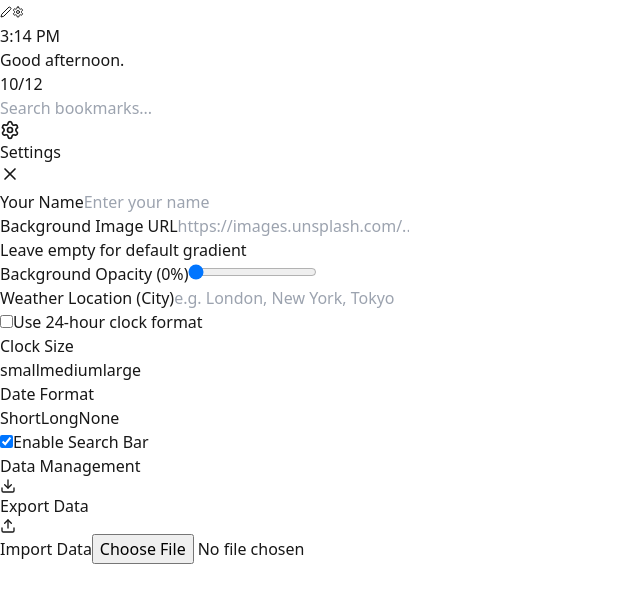
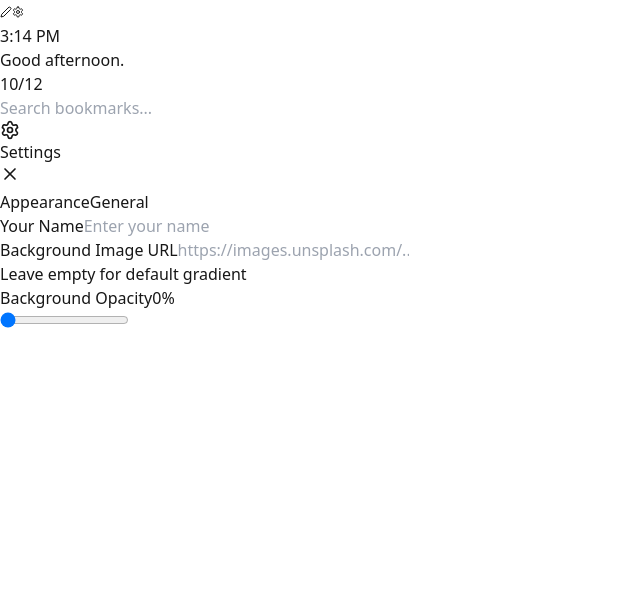
Before and after one commit to mikaelmalm/zentab, a React (Vite) app: page / in a window 1280 px wide. Both pictures are taken after a click on the button 18 px from the left and 12 px from the top of the page. Shown: the top 602 px of the page, without its empty margins (0-640 px from the left). Built offline with nearby package versions, Linux system fonts and the light colour scheme.

Commit message:
feat: introduce tabbed navigation to the settings modal to organize options by appearance and general categories.

```diff
--- a/src/components/SettingsModal.tsx
+++ b/src/components/SettingsModal.tsx
@@ -12,7 +12,7 @@ interface SettingsModalProps {
   onExport: () => void;
 }
 
-import { useEffect } from 'react';
+import { useEffect, useState } from 'react';
 
 export const SettingsModal = ({
   settings,
@@ -31,6 +31,8 @@ export const SettingsModal = ({
     window.addEventListener('keydown', handleKeyDown);
     return () => window.removeEventListener('keydown', handleKeyDown);
   }, [isOpen, onClose]);
+
+  const [activeTab, setActiveTab] = useState<'appearance' | 'general'>('appearance');
 
   if (!isOpen) return null;
 
@@ -52,11 +54,37 @@ export const SettingsModal = ({
           </button>
         </div>
 
-        <div className="p-6 space-y-6">
-          {/* General Settings */}
-          <div className="space-y-4">
+        {/* Tabs */}
+        <div className="flex border-b border-zinc-800">
+          <button
+            onClick={() => setActiveTab('appearance')}
+            className={`flex-1 py-3 text-sm font-medium transition-colors relative ${
+              activeTab === 'appearance' ? 'text-white' : 'text-zinc-500 hover:text-zinc-300'
+            }`}
+          >
+            Appearance
+            {activeTab === 'appearance' && (
+              <div className="absolute bottom-0 left-0 right-0 h-0.5 bg-white" />
+            )}
+          </button>
+          <button
+            onClick={() => setActiveTab('general')}
+            className={`flex-1 py-3 text-sm font-medium transition-colors relative ${
+              activeTab === 'general' ? 'text-white' : 'text-zinc-500 hover:text-zinc-300'
+            }`}
+          >
+            General
+            {activeTab === 'general' && (
+              <div className="absolute bottom-0 left-0 right-0 h-0.5 bg-white" />
+            )}
+          </button>
+        </div>
+
+        <div className="p-6">
+          {activeTab === 'appearance' ? (
+            <div className="space-y-5">
               <div>
-               <label className="block text-sm font-medium text-zinc-400 mb-1">Your Name</label>
+                <label className="block text-sm font-medium text-zinc-400 mb-1.5">Your Name</label>
                 <input
                   className="w-full bg-zinc-950 border border-zinc-800 rounded px-3 py-2 text-white focus:outline-none focus:border-zinc-600 transition-colors"
                   value={settings.userName || ''}
@@ -64,8 +92,9 @@ export const SettingsModal = ({
                   placeholder="Enter your name"
                 />
               </div>
+
               <div>
-               <label className="block text-sm font-medium text-zinc-400 mb-1">Background Image URL</label>
+                <label className="block text-sm font-medium text-zinc-400 mb-1.5">Background Image URL</label>
                 <input
                   className="w-full bg-zinc-950 border border-zinc-800 rounded px-3 py-2 text-white focus:outline-none focus:border-zinc-600 transition-colors text-sm"
                   value={settings.backgroundImageUrl || ''}
@@ -76,9 +105,10 @@ export const SettingsModal = ({
               </div>
 
               <div>
-            <label className="block text-xs font-medium text-white/70 mb-1">
-              Background Opacity ({settings.backgroundOpacity ?? 0}%)
-            </label>
+                <div className="flex justify-between items-center mb-1.5">
+                  <label className="block text-sm font-medium text-zinc-400">Background Opacity</label>
+                  <span className="text-xs text-zinc-500">{settings.backgroundOpacity ?? 0}%</span>
+                </div>
                 <input
                   type="range"
                   min="0"
@@ -88,11 +118,11 @@ export const SettingsModal = ({
                   className="w-full accent-white"
                 />
               </div>
-
+            </div>
+          ) : (
+            <div className="space-y-5">
                <div>
-            <label className="block text-xs font-medium text-white/70 mb-1">
-              Weather Location (City)
-            </label>
+                 <label className="block text-sm font-medium text-zinc-400 mb-1.5">Weather Location</label>
                  <input
                    className="w-full bg-zinc-950 border border-zinc-800 rounded px-3 py-2 text-white focus:outline-none focus:border-zinc-600 transition-colors"
                    value={settings.weatherCity || ''}
@@ -101,19 +131,9 @@ export const SettingsModal = ({
                  />
                </div>
 
-             <div className="flex items-center gap-3">
-               <input
-                 type="checkbox"
-                 id="24h"
-                 checked={settings.is24HourFormat}
-                 onChange={(e) => onUpdateSettings({ is24HourFormat: e.target.checked })}
-                 className="rounded border-zinc-700 bg-zinc-900 text-white"
-               />
-                <label htmlFor="24h" className="text-sm text-zinc-300">Use 24-hour clock format</label>
-              </div>
 
                  <div>
-                <label className="block text-sm font-medium text-zinc-400 mb-2">Clock Size</label>
+                   <label className="block text-sm font-medium text-zinc-400 mb-1.5">Clock Size</label>
                    <div className="flex bg-zinc-950 rounded border border-zinc-800 p-1">
                      {['small', 'medium', 'large'].map((size) => (
                        <button
@@ -132,7 +152,7 @@ export const SettingsModal = ({
                  </div>
 
                  <div>
-                <label className="block text-sm font-medium text-zinc-400 mb-2">Date Format</label>
+                    <label className="block text-sm font-medium text-zinc-400 mb-1.5">Date Format</label>
                     <div className="flex bg-zinc-950 rounded border border-zinc-800 p-1">
                       <button
                         onClick={() => onUpdateSettings({ dateFormat: 'short' })}
@@ -167,6 +187,8 @@ export const SettingsModal = ({
                     </div>
                  </div>
 
+
+               <div className="space-y-3 pt-2">
                  <div className="flex items-center gap-3">
                    <input
                      type="checkbox"
@@ -177,22 +199,32 @@ export const SettingsModal = ({
                    />
                    <label htmlFor="searchEnabled" className="text-sm text-zinc-300">Enable Search Bar</label>
                  </div>
+
+                 <div className="flex items-center gap-3">
+                   <input
+                     type="checkbox"
+                     id="24h"
+                     checked={settings.is24HourFormat}
+                     onChange={(e) => onUpdateSettings({ is24HourFormat: e.target.checked })}
+                     className="rounded border-zinc-700 bg-zinc-900 text-white"
+                   />
+                    <label htmlFor="24h" className="text-sm text-zinc-300">Use 24-hour clock format</label>
+                  </div>
                </div>
 
-          <div className="h-px bg-zinc-800" />
+               <div className="h-px bg-zinc-800 my-4" />
 
-          {/* Data Management */}
-          <div className="space-y-3">
-            <h3 className="text-sm font-medium text-zinc-400 uppercase tracking-wider text-xs">Data Management</h3>
+               <div>
+                 <h3 className="text-xs font-medium text-zinc-500 uppercase tracking-wider mb-3">Data Management</h3>
                  <div className="flex gap-3">
                    <button
                      onClick={onExport}
                      className="flex-1 flex items-center justify-center gap-2 bg-zinc-800 hover:bg-zinc-700 text-white px-4 py-2 rounded transition-colors text-sm font-medium"
                    >
-                <Download size={16} /> Export Data
+                     <Download size={16} /> Export
                    </button>
                    <label className="flex-1 flex items-center justify-center gap-2 bg-zinc-800 hover:bg-zinc-700 text-white px-4 py-2 rounded transition-colors text-sm font-medium cursor-pointer">
-                <Upload size={16} /> Import Data
+                     <Upload size={16} /> Import
                      <input
                        type="file"
                        accept=".json"
@@ -206,6 +238,8 @@ export const SettingsModal = ({
                  </div>
                </div>
             </div>
+          )}
+        </div>
       </div>
     </div>
   );
```
Lines whose indentation alone changed are shown as unchanged.
